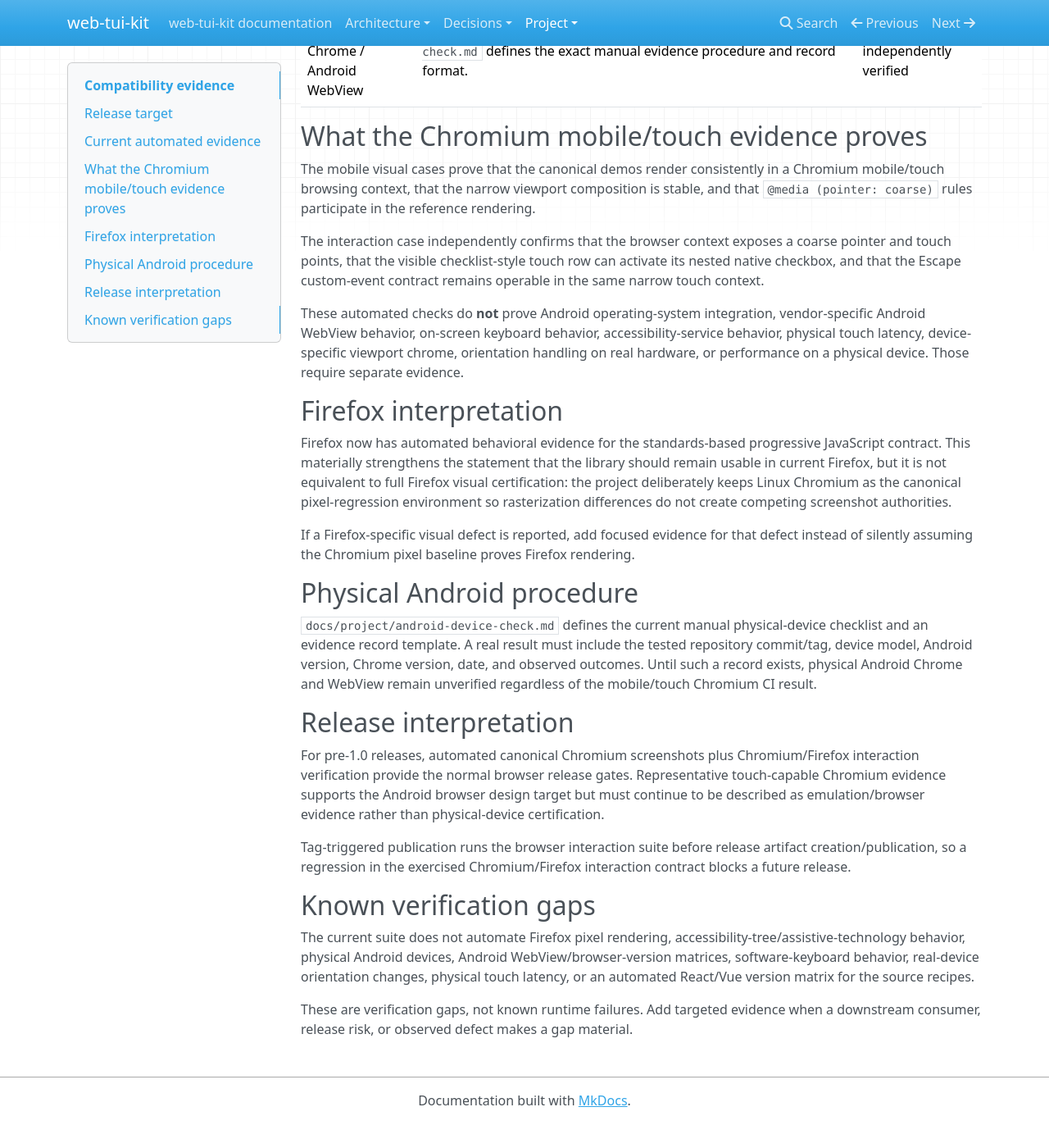
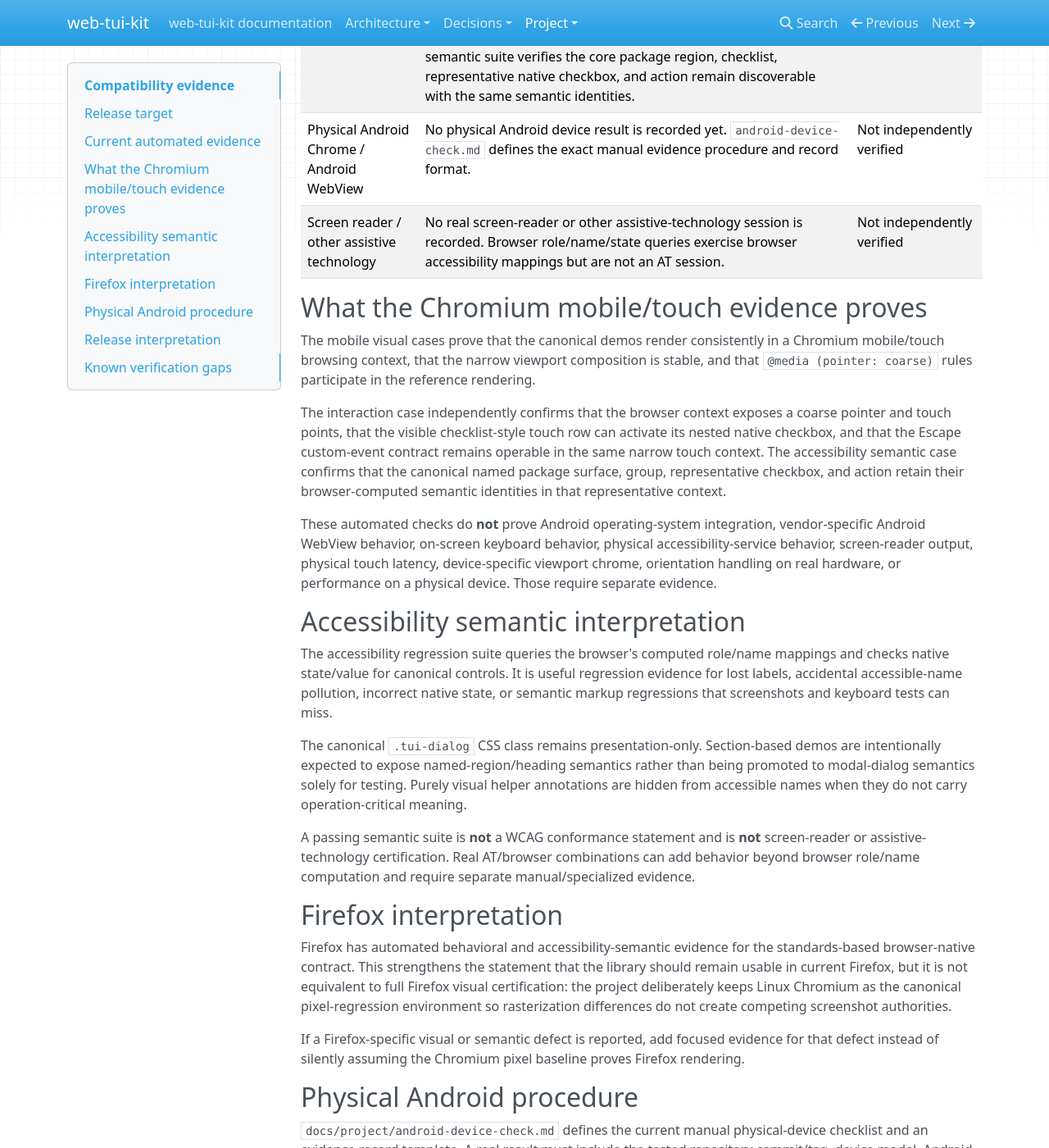
Before and after one commit to 1990jk1990/web-tui-kit, an MkDocs documentation site: the page built from docs/project/compatibility.md, in a window 1280 px wide and 1400 px high, scrolled down 949 px. Shown: the whole window at 82% size. Built offline with MkDocs 1.6.1, drawn with Linux system fonts in a browser that asks for light colours; nearby versions of some CDN libraries; before the commit the page ends 2319 px from its top, so only the background shows below that; some of the changed text lies outside the part shown.

Commit message:
docs: record accessibility semantic evidence boundary

```diff
--- a/docs/project/compatibility.md
+++ b/docs/project/compatibility.md
@@ -8,28 +8,37 @@ The runtime prioritizes current Chromium-based browsers on Linux desktop and And
 
 ## Current automated evidence
 
-The repository pins Playwright `1.62.0`. In the canonical GitHub Actions Linux environment used for the v0.6 verification work, that Playwright release installed Chrome for Testing `151.0.7922.34` (Chromium build v1234) and Firefox `153.0` (Playwright Firefox build v1538). Browser-build numbers are evidence for this verification run, not a promise that downstream users must run those exact browser versions.
+The repository pins Playwright `1.62.0`. In the canonical GitHub Actions Linux environment used for the v0.6 verification work, that Playwright release installed Chrome for Testing `151.0.7922.34` (Chromium build v1234) and Firefox `153.0` (Playwright Firefox build v1538). Browser-build numbers are evidence for these repository verification runs, not a promise that downstream users must run those exact browser versions.
 
 | Environment | Evidence | Current status |
 | --- | --- | --- |
-| Linux desktop, Chromium | GitHub Actions on Ubuntu 24.04 installs the Chromium build pinned by Playwright 1.62.0. Canonical package/dialog demos are compared with reviewed desktop screenshots. The interaction fixture also verifies bubbling `tui:escape`, ArrowUp/ArrowDown/Home/End `data-tui-list` focus behavior and wrapping, unavailable-item skipping, no checkbox activation from focus movement, native radio arrow behavior, and native text-entry caret movement. | Automated canonical visual + behavioral evidence |
-| Linux desktop, Firefox | GitHub Actions installs Firefox 153.0 from the same pinned Playwright release and runs the desktop interaction contract against the canonical runtime assets. Firefox is not used as a second screenshot-baseline authority. | Automated behavioral compatibility evidence |
-| Android-like Chromium, narrow touch context | Pinned Chromium runs at fixed 390×844 viewport/screen dimensions with `is_mobile` and `has_touch`. Canonical demos have reviewed mobile screenshots; the interaction suite additionally verifies touch capability, `(pointer: coarse)`, native tap activation through the visible checkbox row, and `tui:escape`. | Automated representative mobile/touch browser evidence |
+| Linux desktop, Chromium | GitHub Actions on Ubuntu 24.04 installs the Chromium build pinned by Playwright 1.62.0. Canonical package/dialog demos are compared with reviewed desktop screenshots. The interaction fixture verifies `tui:escape`, list focus behavior, unavailable-item skipping, native radio behavior, and native text-entry caret movement. The accessibility suite additionally verifies canonical browser-computed roles, accessible names, label associations, checked/disabled states, named groups/regions, and native progress semantics. | Automated canonical visual + behavioral + semantic evidence |
+| Linux desktop, Firefox | GitHub Actions installs Firefox 153.0 from the same pinned Playwright release and runs the desktop interaction and accessibility-semantic contracts against canonical runtime/demo assets. Firefox is not used as a second screenshot-baseline authority. | Automated behavioral + semantic compatibility evidence |
+| Android-like Chromium, narrow touch context | Pinned Chromium runs at fixed 390×844 viewport/screen dimensions with `is_mobile` and `has_touch`. Canonical demos have reviewed mobile screenshots; interaction verification confirms touch/coarse-pointer context and native tap operation; the semantic suite verifies the core package region, checklist, representative native checkbox, and action remain discoverable with the same semantic identities. | Automated representative mobile/touch browser evidence |
 | Physical Android Chrome / Android WebView | No physical Android device result is recorded yet. `android-device-check.md` defines the exact manual evidence procedure and record format. | Not independently verified |
+| Screen reader / other assistive technology | No real screen-reader or other assistive-technology session is recorded. Browser role/name/state queries exercise browser accessibility mappings but are not an AT session. | Not independently verified |
 
 ## What the Chromium mobile/touch evidence proves
 
 The mobile visual cases prove that the canonical demos render consistently in a Chromium mobile/touch browsing context, that the narrow viewport composition is stable, and that `@media (pointer: coarse)` rules participate in the reference rendering.
 
-The interaction case independently confirms that the browser context exposes a coarse pointer and touch points, that the visible checklist-style touch row can activate its nested native checkbox, and that the Escape custom-event contract remains operable in the same narrow touch context.
+The interaction case independently confirms that the browser context exposes a coarse pointer and touch points, that the visible checklist-style touch row can activate its nested native checkbox, and that the Escape custom-event contract remains operable in the same narrow touch context. The accessibility semantic case confirms that the canonical named package surface, group, representative checkbox, and action retain their browser-computed semantic identities in that representative context.
 
-These automated checks do **not** prove Android operating-system integration, vendor-specific Android WebView behavior, on-screen keyboard behavior, accessibility-service behavior, physical touch latency, device-specific viewport chrome, orientation handling on real hardware, or performance on a physical device. Those require separate evidence.
+These automated checks do **not** prove Android operating-system integration, vendor-specific Android WebView behavior, on-screen keyboard behavior, physical accessibility-service behavior, screen-reader output, physical touch latency, device-specific viewport chrome, orientation handling on real hardware, or performance on a physical device. Those require separate evidence.
+
+## Accessibility semantic interpretation
+
+The accessibility regression suite queries the browser's computed role/name mappings and checks native state/value for canonical controls. It is useful regression evidence for lost labels, accidental accessible-name pollution, incorrect native state, or semantic markup regressions that screenshots and keyboard tests can miss.
+
+The canonical `.tui-dialog` CSS class remains presentation-only. Section-based demos are intentionally expected to expose named-region/heading semantics rather than being promoted to modal-dialog semantics solely for testing. Purely visual helper annotations are hidden from accessible names when they do not carry operation-critical meaning.
+
+A passing semantic suite is **not** a WCAG conformance statement and is **not** screen-reader or assistive-technology certification. Real AT/browser combinations can add behavior beyond browser role/name computation and require separate manual/specialized evidence.
 
 ## Firefox interpretation
 
-Firefox now has automated behavioral evidence for the standards-based progressive JavaScript contract. This materially strengthens the statement that the library should remain usable in current Firefox, but it is not equivalent to full Firefox visual certification: the project deliberately keeps Linux Chromium as the canonical pixel-regression environment so rasterization differences do not create competing screenshot authorities.
+Firefox has automated behavioral and accessibility-semantic evidence for the standards-based browser-native contract. This strengthens the statement that the library should remain usable in current Firefox, but it is not equivalent to full Firefox visual certification: the project deliberately keeps Linux Chromium as the canonical pixel-regression environment so rasterization differences do not create competing screenshot authorities.
 
-If a Firefox-specific visual defect is reported, add focused evidence for that defect instead of silently assuming the Chromium pixel baseline proves Firefox rendering.
+If a Firefox-specific visual or semantic defect is reported, add focused evidence for that defect instead of silently assuming the Chromium pixel baseline proves Firefox rendering.
 
 ## Physical Android procedure
 
@@ -37,12 +46,12 @@ If a Firefox-specific visual defect is reported, add focused evidence for that d
 
 ## Release interpretation
 
-For pre-1.0 releases, automated canonical Chromium screenshots plus Chromium/Firefox interaction verification provide the normal browser release gates. Representative touch-capable Chromium evidence supports the Android browser design target but must continue to be described as emulation/browser evidence rather than physical-device certification.
+For future pre-1.0 releases, automated canonical Chromium screenshots plus Chromium/Firefox interaction and accessibility-semantic verification provide the normal browser release gates. Representative touch-capable Chromium evidence supports the Android browser design target but must continue to be described as emulation/browser evidence rather than physical-device certification.
 
-Tag-triggered publication runs the browser interaction suite before release artifact creation/publication, so a regression in the exercised Chromium/Firefox interaction contract blocks a future release.
+Tag-triggered publication runs the interaction and accessibility-semantic suites before release artifact creation/publication, so a regression in the exercised browser contract blocks a future release.
 
 ## Known verification gaps
 
-The current suite does not automate Firefox pixel rendering, accessibility-tree/assistive-technology behavior, physical Android devices, Android WebView/browser-version matrices, software-keyboard behavior, real-device orientation changes, physical touch latency, or an automated React/Vue version matrix for the source recipes.
+The current suite does not automate Firefox pixel rendering, real screen-reader/assistive-technology sessions, full WCAG evaluation, physical Android devices, Android WebView/browser-version matrices, software-keyboard behavior, real-device orientation changes, physical touch latency, physical Android accessibility services, or an automated React/Vue version matrix for the source recipes.
 
 These are verification gaps, not known runtime failures. Add targeted evidence when a downstream consumer, release risk, or observed defect makes a gap material.
```
